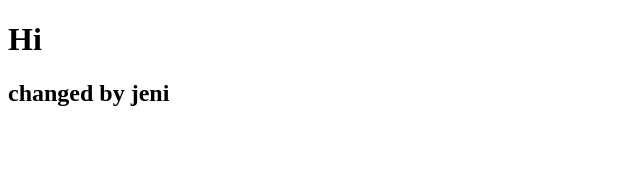
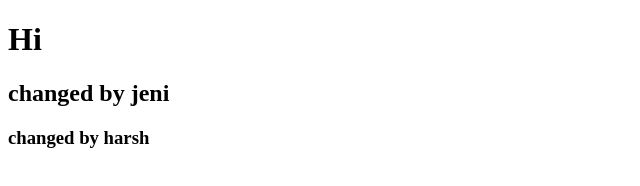
Before and after one commit to HARSHPATELH26/practice123, a plain HTML site: page index.html in a window 1280 px wide. Shown: the whole page, without its empty margins (0-640 px from the left). Drawn offline with Linux system fonts and the light colour scheme.

Commit message:
index changed by harsh

```diff
--- a/index.html
+++ b/index.html
@@ -8,5 +8,6 @@
 <body>
     <h1>Hi</h1>
     <h2>changed by jeni</h2>
+    <h3>changed by harsh</h3>
 </body>
 </html>
```
